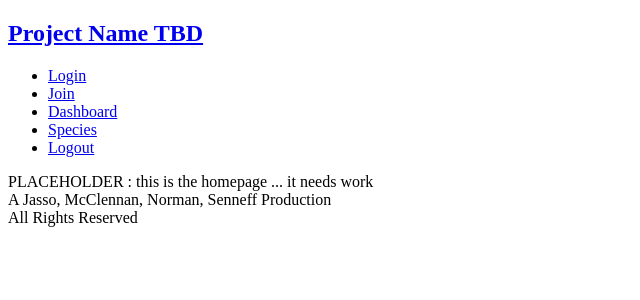
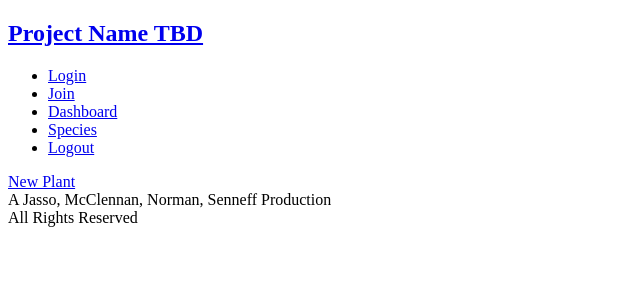
Before and after one commit to CucciPro/proj2-group6-1, a Node server app: page / in a window 1280 px wide. Shown: the top 300 px of the page, without its empty margins (0-640 px from the left). Run offline with Node 20, Linux system fonts and the light colour scheme; a user stored in the database is signed in; some libraries are stand-ins or nearby versions.

Commit message:
created basic dashboard that lists all plants assigned to a user.  also cleaned up the dashboard route in that there is only the home route now to reduce code duplication.  added new plant and edit plant routes

```diff
--- a/controllers/home-routes.js
+++ b/controllers/home-routes.js
@@ -1,23 +1,82 @@
 const router = require("express").Router();
 const { User, My_Plants, Plant_Species, Plant_History } = require("../models/");
+const withAuth = require("../utils/auth");
 
-// homepage that loads when a user is NOT logged in
+// user not logged in - display homepage
 router.get("/", (req, res) => {
     console.log('ATTENTION : you have hit home-routes.js basic get router');
-    //todo - everything that should load on the home route
-    res.render("index");
+    // if user not logged in render index
+    if (!req.session.userId) {
+        res.render("index");
+    }
+    // if user logged in render my-plants
+    else {
+        res.render("my-plants");
+    }
 });
 
+// user logged in - display dashboard with list of my plants
+router.get("/dashboard", withAuth, (req, res) => {
+    console.log('='.repeat(50) + '\n home-routes.js /dashboard line 13 \n' + '='.repeat(50));
+
+    My_Plants.findAll({
+        where: {
+          user_id: req.session.userId
+        }
+      })
+        .then(dbPostData => {
+          const posts = dbPostData.map((post) => post.get({ plain: true }));
+
+          res.render("my-plants", {
+            layout: "main",
+            posts
+          });
+        })
+        .catch(err => {
+          console.log(err);
+          res.redirect("login");
+        });
+
+});
+
+
+router.get("/new-plant", withAuth, (req, res) => {
+    res.render("new-plant", {
+        layout: "main"
+    });
+});
+
+router.get("/edit-plant/:id", withAuth, (req, res) => {
+    My_Plants.findByPk(req.params.id)
+    .then(dbPostData => {
+    if (dbPostData) {
+        const post = dbPostData.get({ plain: true });
+
+        res.render("edit-plant", {
+            layout: "main",
+            post
+        });
+    } else {
+        res.status(404).end();
+    }
+    })
+    .catch(err => {
+        res.status(500).json(err);
+    });
+});
+
+// user not logged in - login screen
 router.get("/login", (req, res) => {
     console.log('==========================\nATTENTION: you have hit home-routes.js line 12\n==========================');
     if (req.session.loggedIn) {
-        res.redirect("/");
+        res.redirect("/dashboard");
         return;
     }
 
     res.render("login");
 });
 
+// user not logged in - join screen
 router.get("/join", (req, res) => {
     if (req.session.loggedIn) {
         res.redirect("/dashboard");
--- a/controllers/index.js
+++ b/controllers/index.js
@@ -3,11 +3,9 @@
 //require routes
 const apiRoutes = require('./api/');
 const homeRoutes = require('./home-routes.js');
-const dashboardRoutes = require('./dashboard-routes.js');
 
 //use routes
 router.use('/', homeRoutes);
-router.use('/dashboard', dashboardRoutes);
 router.use('/api', apiRoutes);
 
 
--- /dev/null
+++ b/views/edit-plant.handlebars
@@ -0,0 +1,3 @@
+<div>
+    PLACEHOLDER : edit-plant ... needs work
+</div>
--- a/views/layouts/dashboard.handlebars
+++ /dev/null
@@ -1,3 +0,0 @@
-<div>
-    this is the dashboard ... it needs work
-</div>
--- a/views/my-plants.handlebars
+++ b/views/my-plants.handlebars
@@ -1,3 +1,9 @@
+<div><a href="/new-plant">New Plant</a></div>
 <div>
-    my-plants.handlebars ... needs work
+  {{#each posts}}
+    <a href="/edit-plant/{{plant_id}}">
+      <span>{{identifier}}</span>
+      <span>{{format_date acquired_date}}</span>
+    </a>
+  {{/each}}
 </div>
--- /dev/null
+++ b/views/new-plant.handlebars
@@ -0,0 +1,3 @@
+<div>
+    PLACEHOLDER : new-plant ... needs work
+</div>
```
Also changed, not shown: controllers/api/user-routes.js (+0 -15 lines), controllers/dashboard-routes.js (deleted, +0 -55 lines).
